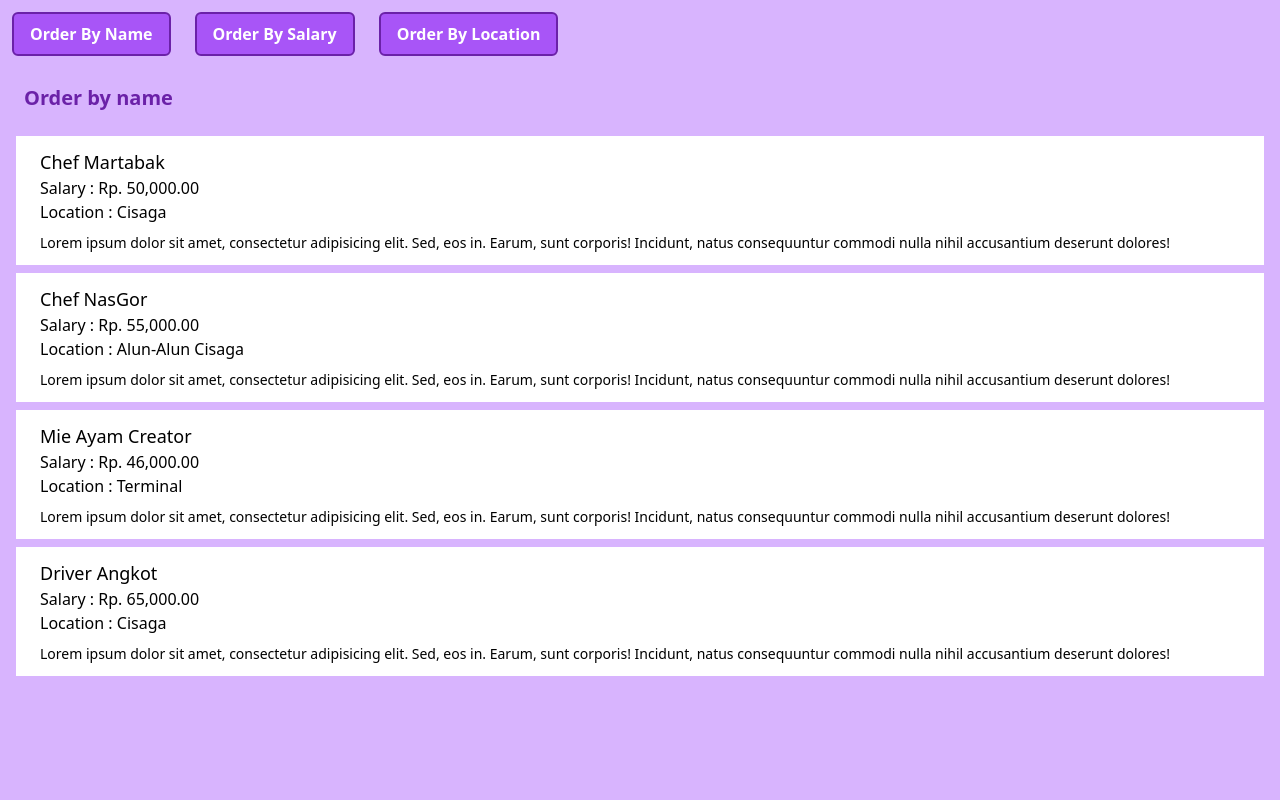
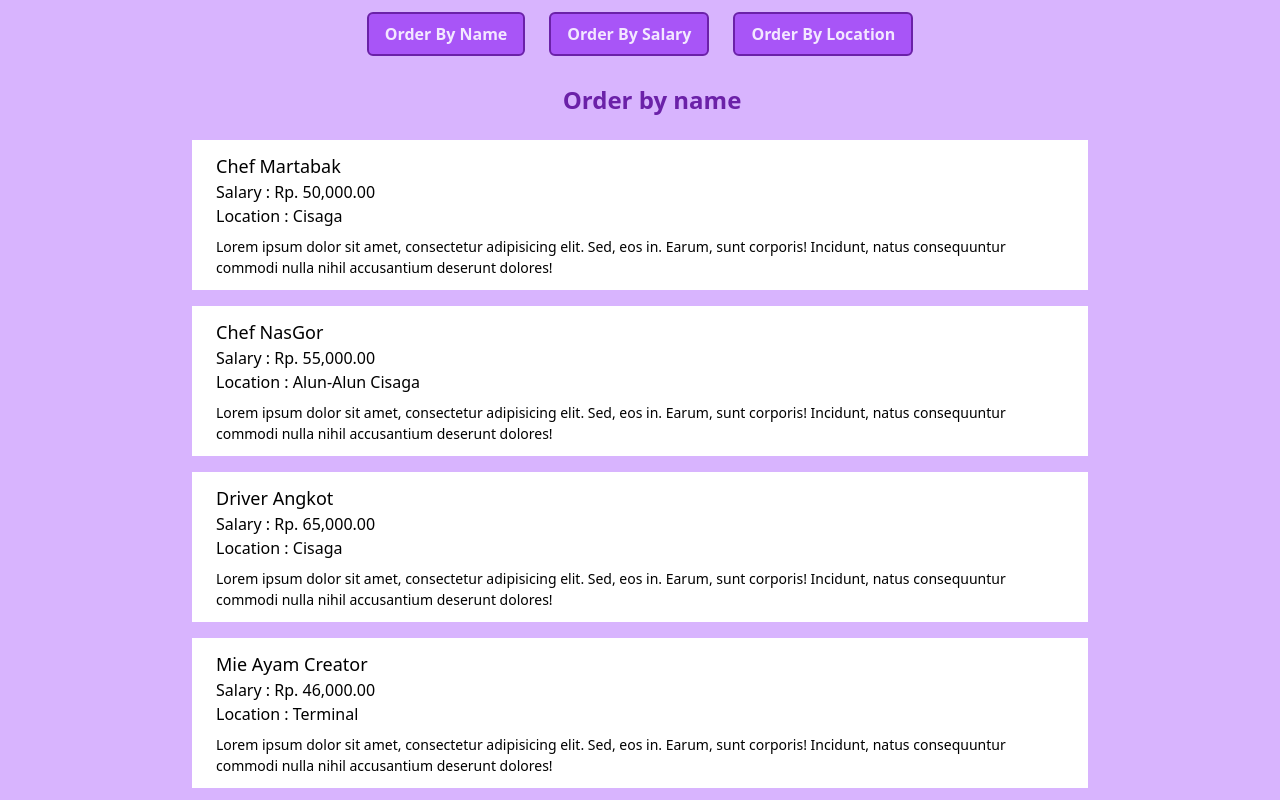
Before and after one commit to nnivxix/found-job, a Vue app: page / in a window 1280 px wide. Built offline with nearby package versions, Linux system fonts and the light colour scheme.

Commit message:
add computed fro sort items

```diff
--- a/src/App.vue
+++ b/src/App.vue
@@ -1,5 +1,4 @@
 <script setup lang="ts">
-import HelloComponent from "./components/HelloComponent.vue";
 import TheJobs from './components/TheJobs.vue';
 // This starter template is using Vue 3 <script setup> SFCs
 // Check out https://vuejs.org/api/sfc-script-setup.html#script-setup
--- a/src/components/ListJob.vue
+++ b/src/components/ListJob.vue
@@ -1,9 +1,9 @@
 <template>
-  <h2 class="ml-6 font-bold text-xl py-4 text-purple-800">Order by {{ order }}</h2>
-  <ul>
+  <h2 class="text-center ml-6 font-bold text-2xl py-4 text-purple-800">Order by {{ order }}</h2>
+  <ul class="flex items-center flex-col ">
     <li
-      v-for="job in jobs" :key="job.id"
-      class="py-3 px-6 my-2 mx-4 bg-white text-black"
+      v-for="job in orderJob" :key="job.id"
+      class="py-3 px-6 my-2 mx-4 bg-white text-black md:w-[70%]"
     >
       <h2 class="text-lg font-medium">
         {{ job.name }}
@@ -15,11 +15,11 @@
   </ul>
 </template>
 <script setup lang="ts">
-import { defineProps, PropType } from 'vue';
+import { defineProps, PropType, computed } from 'vue';
 import Job from '../types/Job';
 import OrderTerm from '../types/OrderTerm';
 
-defineProps({
+const props = defineProps({
   jobs: {
     required: true,
     type: Array as PropType<Job[]>
@@ -28,8 +28,15 @@ defineProps({
     required: true,
     tyep: String as PropType<OrderTerm>
   }
-})
+});
 const formatToCurrency = (amount: number) => {
   return "Rp. " + amount.toFixed(2).replace(/\d(?=(\d{3})+\.)/g, "$&,");
 };
+const orderJob = computed(() => {
+  return [...props.jobs].sort((a: Job, b: Job) => {
+    return a[props.order] > b[props.order] ? 1 : -1
+  })
+})
+
+console.log(props.jobs);
 </script>
--- a/src/components/TheJobs.vue
+++ b/src/components/TheJobs.vue
@@ -1,9 +1,12 @@
 <template>
-  <button class="m-3 bg-purple-500 text-white py-2 px-4 font-semibold  border-2 border-purple-800 rounded-md" @click="OrderHandle('name')">Order By Name</button>
-  <button class="m-3 bg-purple-500 text-white py-2 px-4 font-semibold  border-2 border-purple-800 rounded-md" @click="OrderHandle('salary')">Order By Salary</button>
-  <button class="m-3 bg-purple-500 text-white py-2 px-4 font-semibold  border-2 border-purple-800 rounded-md" @click="OrderHandle('location')">Order By Location</button>
+  <div class="flex justify-center">
+    <button class="m-3 bg-purple-500 text-purple-100 py-2 px-4 font-semibold  border-2 border-purple-800 rounded-md" @click="OrderHandle('name')">Order By Name</button>
+    <button class="m-3 bg-purple-500 text-purple-100 py-2 px-4 font-semibold  border-2 border-purple-800 rounded-md" @click="OrderHandle('salary')">Order By Salary</button>
+    <button class="m-3 bg-purple-500 text-purple-100 py-2 px-4 font-semibold  border-2 border-purple-800 rounded-md" @click="OrderHandle('location')">Order By Location</button>
+  </div>
+    <ListJob :jobs="Jobs" :order="order" />
 
-	<ListJob :jobs="Jobs" :order="order" />
+
 </template>
 
 <script lang="ts" setup>
```
